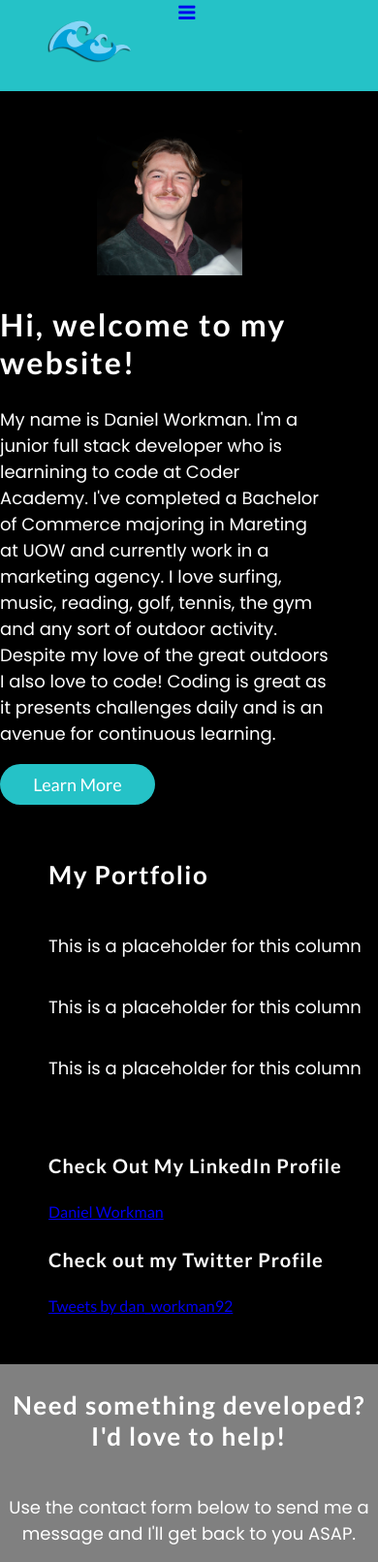
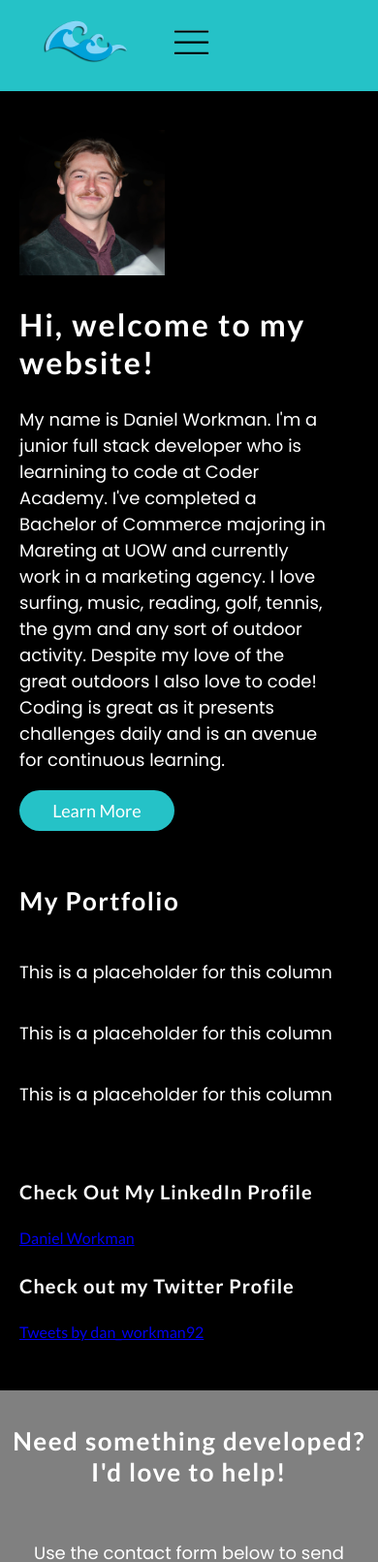
Before and after one commit to dwbra/Digital-Dan, a plain HTML site: page src/index.html in a window 390 px wide. Shown: the top 1611 px of the page at 97% size. Drawn offline with Linux system fonts and the light colour scheme.

Commit message:
got hamburger working and styled. Finished styling the rest of the homepage for mobile view.

```diff
--- a/src/css/style.scss
+++ b/src/css/style.scss
@@ -54,6 +54,11 @@ body {
     margin: 0;
     color: white;
 }
+
+// nav {
+//     display: flex;
+//     justify-content: flex-end;
+// }
 
 // a {
 //     color: white;
@@ -278,31 +283,17 @@ button {
 .navgrid-flexend {
     display: flex;
     justify-content: flex-end;
-    padding-right: 100px;
 }
-/* Mobile Phone Screen Size */
+
+//This is the CSS for Desktop View //
 
 @media only screen and (min-width: 768px) {
     .hamburger {
-        display: none !important;
-        a {
-            display: none !important;
-        }
-        i {
-            display: none !important;
-        }
-        .navgrid-flexend {
-            a {
-                display: none;
-            }
-        }
-        nav {
-            a {
-                display: none !important;
-            }
-        }
+        display: none;
     }
 }
+
+//This is the CSS for Mobile View //
 
 @media only screen and (max-width: 768px) {
     .social {
@@ -310,20 +301,69 @@ button {
     }
     #logotext {
         display: none;
-  }
+    }
     .contact {
       padding: 25px;
-  }
+    }
     #headshot {
       height: 150px;
       width: 150px;
-  }
+    }
   .navgrid-flexend {
       display: none;
+    }
+  .hamburger {
+    position: relative;
+    top: 20px;
+    }
+  .nav {
+    color: white;
+    font-size: 12px;
+    a {
+        color: white;
+        text-decoration: none;
+        border: none;
+        border-bottom: 1px solid black;
+        box-shadow: none;
+        display: list-item;
+    }
+    nav {
+        position: relative;
+        bottom: 40px;
+    }
+    a:hover {
+        background-color: black;
+    }
+  }
+  .grid-item {
+      padding-left: 20px;
+  }
+  .grid-1c {
+      position: relative;
+      right: 30px;
+  }
+  .grid-portfolio {
+    position: relative;
+    right: 30px;
+  }
+  .grid-social {
+    position: relative;
+    right: 30px;
+  }
+  .contact-grid {
+      padding: 10px;
+      p {
+          padding: 10px;
+      }
   }
 }
 
-  //This is all of the media queries for Mobile Devices //
+//This is the CSS for Tablet View //
+
+@media only screen and (max-width: 1024px) {
+}
+
+
 
   .grid-container {
     display: grid;
--- a/src/index.html
+++ b/src/index.html
@@ -9,7 +9,6 @@
         <link rel="stylesheet" href="css/style.css">
         <script src="https://code.iconify.design/1/1.0.7/iconify.min.js"></script>
         <script type="text/javascript" src="https://platform.linkedin.com/badges/js/profile.js" async defer></script>
-        <link rel="stylesheet" href="https://cdnjs.cloudflare.com/ajax/libs/font-awesome/4.7.0/css/font-awesome.min.css">
         <script>
             function myFunction() {
               var x = document.getElementById("myLinks");
@@ -37,8 +36,7 @@
                 <a href="index.html" id="logotext"><h1>Digital Dan</h1></a>
             </div>
         <div class="hamburger">
-            <a href="javascript:void(0);" class="icon" onclick="myFunction()">
-                <i class="fa fa-bars"></i>
+            <a href="javascript:void(0);"><img src="img/hamburger-45.png" onclick="myFunction()"></a>
         </div>
         <div class="navgrid-flexend nav" id="myLinks">
             <nav>
```
Also changed, not shown: src/css/style.css, src/img/hamburger-45.png (added), src/img/hamburger.png (added), src/img/hiclipart.com.png (added), src/img/kisspng-hamburger-button-computer-icons-menu-5ae053f3cb4992.2861698115246509958327.jpg (added), 1 other file.
